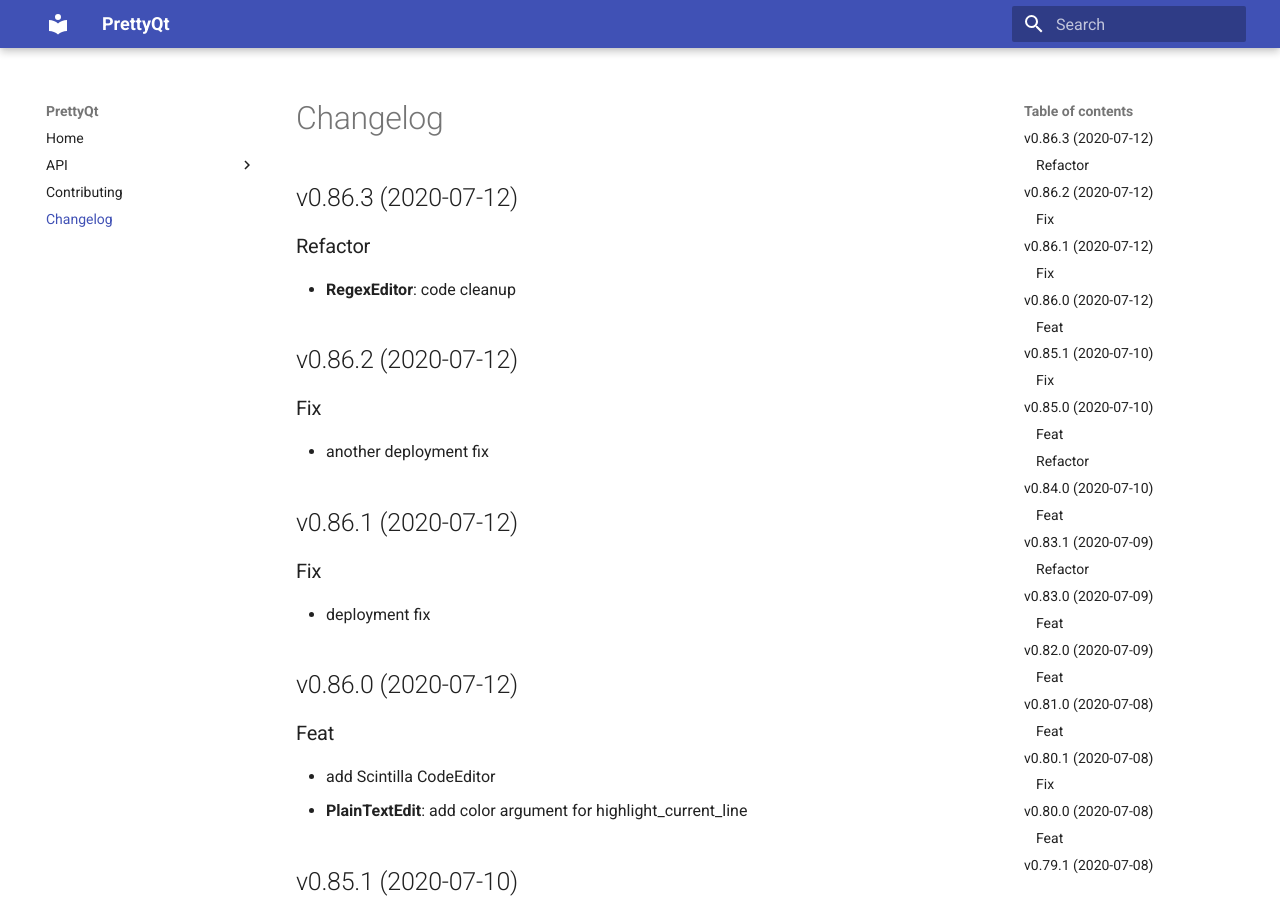
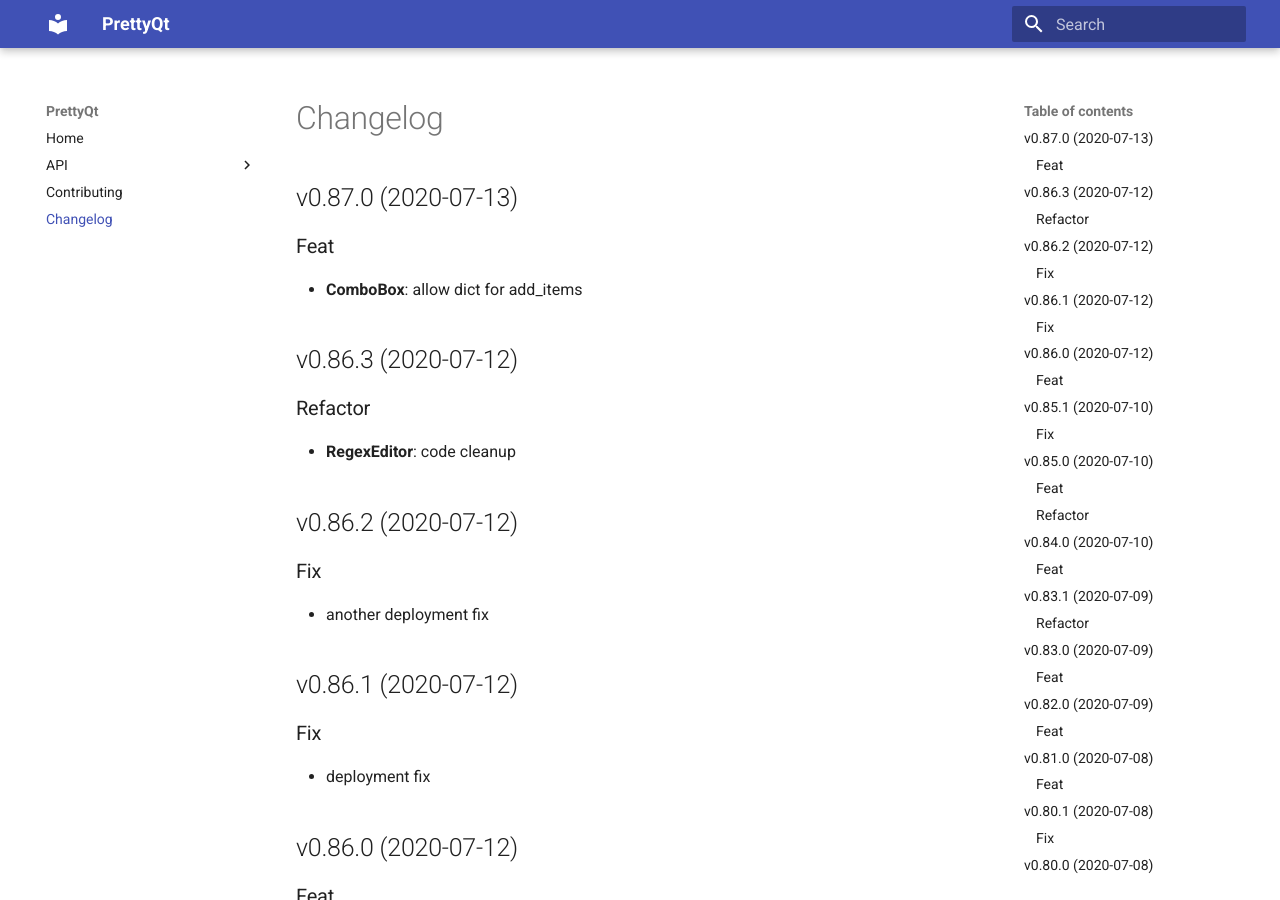
Before and after one commit to phil65/PrettyQt, an MkDocs documentation site: the page built from docs/changelog.md, in a window 1280 px wide and 900 px high. Built offline with MkDocs 1.6.1 and Material for MkDocs 9.7.7, drawn with Linux system fonts in a browser that asks for light colours.

Commit message:
bump: version 0.86.3 → 0.87.0

```diff
--- a/docs/changelog.md
+++ b/docs/changelog.md
@@ -1,3 +1,9 @@
+## v0.87.0 (2020-07-13)
+
+### Feat
+
+- **ComboBox**: allow dict for add_items
+
 ## v0.86.3 (2020-07-12)
 
 ### Refactor
--- a/prettyqt/__init__.py
+++ b/prettyqt/__init__.py
@@ -4,7 +4,7 @@
 
 __author__ = """Philipp Temminghoff"""
 __email__ = "phil65@kodi.tv"
-__version__ = "0.86.3"
+__version__ = "0.87.0"
 
 
 __all__ = [
--- a/pyproject.toml
+++ b/pyproject.toml
@@ -1,6 +1,6 @@
 [tool.poetry]
 name = "PrettyQt"
-version = "0.86.3"
+version = "0.87.0"
 description = "A pythonic layer on top of qtpy"
 readme = 'docs/index.md'
 repository = "https://github.com/phil65/prettyqt"
@@ -123,7 +123,7 @@
 '''
 [tool.commitizen]
 name = "cz_conventional_commits"
-version = "0.86.3"
+version = "0.87.0"
 tag_format = "v$version"
 version_files = [
     "prettyqt/__init__.py:__version__",
--- a/setup.py
+++ b/setup.py
@@ -40,6 +40,6 @@
     packages=find_packages(),
     test_suite="tests",
     url="https://github.com/phil65/prettyqt",
-    version="0.86.3",
+    version="0.87.0",
     zip_safe=False,
 )
```
Also changed, not shown: CHANGELOG.md (+6 -0 lines).
